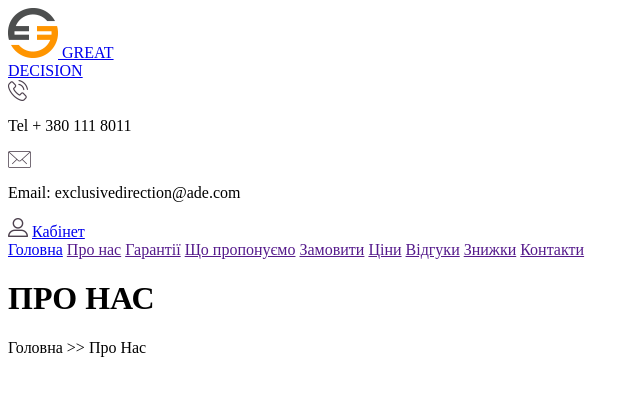
After one commit to everyt1me/GD, a Python web app: template src/template/header_about.html in a window 1280 px wide. The commit adds this page. Shown: the top 396 px of the page, without its empty margins (0-640 px from the left). Run offline with Jinja, Linux system fonts and the light colour scheme; the template is opened without the code that fills it, so the values that code supplies are empty.

Commit message:
added page about

```diff
--- a/src/about.html
+++ b/src/about.html
@@ -4,8 +4,9 @@
     //= template/head.html
 </head>
 <body>
-    //= template/header_internal.html
+    //= template/header_about.html
     //= template/about.html
+    //= template/review.html
     //= template/footer.html
     //= template/scripts.html
 </body>
--- a/src/css/_settings.scss
+++ b/src/css/_settings.scss
@@ -31,6 +31,7 @@ h3 {
 .text-title {
   @include font(15px, $font-sfui, $font-text--color-primary, 400);
   line-height: 24px;
+  text-align: center;
 }
 
 // Списки
--- a/src/css/views/_header_internal.scss
+++ b/src/css/views/_header_internal.scss
@@ -72,7 +72,6 @@
 
     h1{
         margin-top: 25px;
-        margin-left: 35px;
         span{
             color: $font-span--color-primary;
         }
--- /dev/null
+++ b/src/template/header_about.html
@@ -0,0 +1,67 @@
+<header>
+    <div class="container-fluid header_2">
+
+        <div class="header_2_part_1">
+        </div>
+
+        <div class="header_2_part_2">
+            <div class="container">
+                <div class="row">
+                    <div class="col-5 logo">
+                        <a href="index.html">
+                            <img src="../img/Logo.png" alt="Logo">
+                            <span>GREAT <br> DECISION</span>
+                        </a>
+                    </div>
+                    <div class="col-7 contact">
+                        <div>
+                            <img src="../img/phone.png" alt="Phone">
+                            <p>Tel + 380 111 8011</p>
+                        </div>
+                        <div>
+                            <img src="../img/mail.png" alt="Mail">
+                            <p>Email: exclusivedirection@ade.com</p>
+                        </div>
+                        <div class="login">
+                            <img src="../img/login.png" alt="Login">
+                            <a href="#">Кабінет</a>
+                        </div>
+                    </div>
+                </div>
+            </div>
+        </div>
+
+        <div class="header_2_part_3">
+            <div class="container">
+                <div class="row">
+                    <div class="col-12  menu">
+                        <a href="index.html">Головна</a>
+                        <a href="">Про нас</a>
+                        <a href="">Гарантії</a>
+                        <a href="">Що пропонуємо</a>
+                        <a href="">Замовити</a>
+                        <a href="">Ціни</a>
+                        <a href="">Відгуки</a>
+                        <a href="">Знижки</a>
+                        <a href="">Контакти</a>
+                    </div>
+                </div>
+            </div>
+        </div>
+
+        <div class="header_2_part_4">
+            <div class="container">
+                <div class="row">
+                    <div class="col-12">
+                        <h1>
+                            ПРО <span>НАС</span>
+                        </h1>
+                        <p>
+                            Головна >> Про Нас
+                        </p>
+                    </div>
+                </div>
+            </div>
+        </div>
+    </div>
+</header>
```
Also changed, not shown: src/template/about.html (+19 -2 lines), src/img/about/about.jpg (added).
